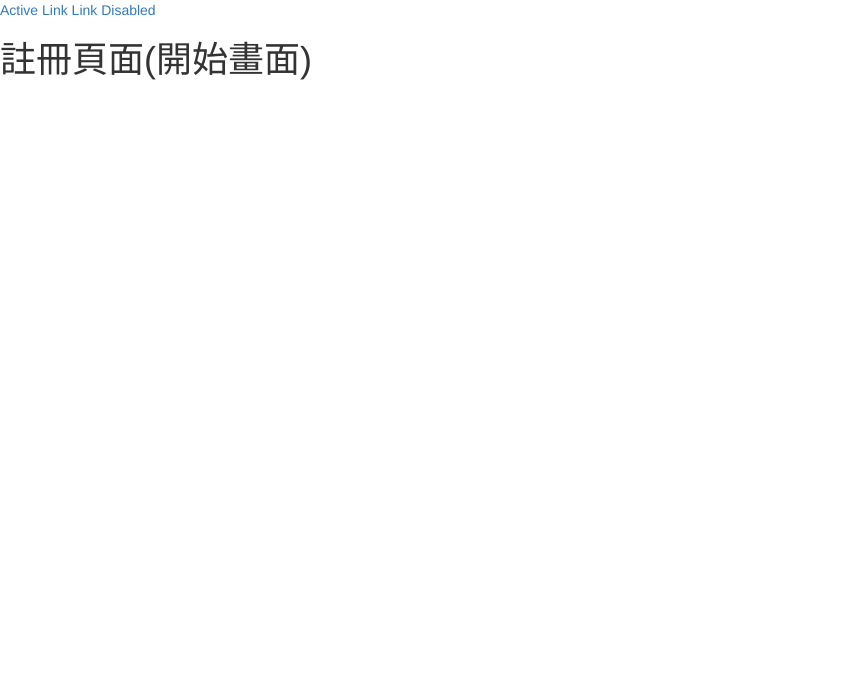
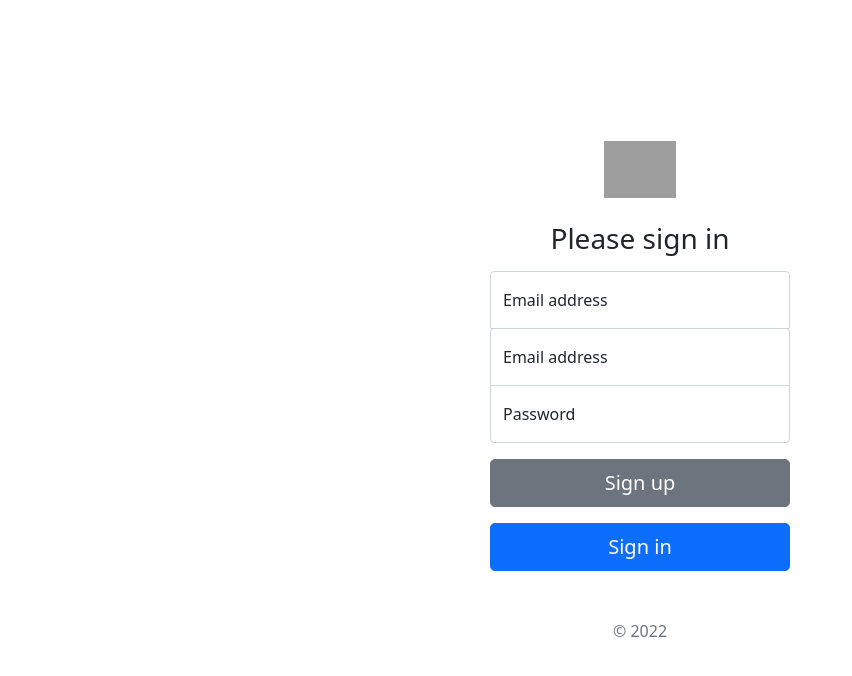
Before and after one commit to MongoChat-Flask/mongoengine-chat-resource, a Flask app: page /user/signup in a window 1280 px wide. Shown: the top 676 px of the page, without its empty margins (0-852 px from the left). Run offline with Flask 2, Linux system fonts and the light colour scheme; parts of the project's set-up code (start-up, migrations or seed data) failed here and were passed over; some libraries are stand-ins or nearby versions; grey boxes are pictures that could not be loaded.

Commit message:
登入/註冊頁面

```diff
--- a/index/routes.py
+++ b/index/routes.py
@@ -6,4 +6,4 @@ IndexRoutes = Blueprint('IndexRoutes', __name__)
 # 按间距中的绿色按钮以运行脚本。
 @IndexRoutes.route('')
 def index():
-    return render_template('index.html')
+    return render_template('index.html', login=True)
--- a/templates/index.html
+++ b/templates/index.html
@@ -39,30 +39,39 @@
   <body class="text-center">
 {% block content %}
 
-
   <main class="form-signin">
-    <form>
+    <form action="">
       <img class="mb-4" src="https://bootstrap5.hexschool.com/docs/5.1/assets/brand/bootstrap-logo.svg" alt="" width="72" height="57">
       <h1 class="h3 mb-3 fw-normal">Please sign in</h1>
-
+{% if login == False %}
       <div class="form-floating">
-        <input type="email" class="form-control" id="floatingInput" placeholder="name@example.com">
-        <label for="floatingInput">Email address</label>
+        <input type="email" class="form-control" id="floatingName" placeholder="username">
+        <label for="floatingName">Email address</label>
+      </div>
+{% endif %}
+      <div class="form-floating">
+        <input type="email" class="form-control" id="floatingInput1" placeholder="name@example.com">
+        <label for="floatingInput1">Email address</label>
       </div>
       <div class="form-floating">
-        <input type="password" class="form-control" id="floatingPassword" placeholder="Password">
-        <label for="floatingPassword">Password</label>
+        <input type="password" class="form-control" id="floatingPassword1" placeholder="Password">
+        <label for="floatingPassword1">Password</label>
       </div>
 
       <p></p>
-
-      <button class="w-100 btn btn-lg btn-primary" type="submit">Sign in</button>
-      <a href="{{url_for('UserRoutes.login')}}"></a>
+{% if login == True %}
+      <button class="w-100 btn btn-lg btn-primary" type="submit" formaction="{{url_for('UserRoutes.login')}}" formmethod="post">Sign in</button>
 
       <p></p>
 
-      <button class="w-100 btn btn-lg btn-secondary" type="submit">Sign up</button>
-      <a href="{{url_for('UserRoutes.signup')}}"></a>
+      <button class="w-100 btn btn-lg btn-secondary" type="submit" formaction="{{url_for('UserRoutes.signup')}}" formmethod="get">Sign up</button>
+{% else %}
+      <button class="w-100 btn btn-lg btn-secondary" type="submit" formaction="{{url_for('UserRoutes.signup')}}" formmethod="post">Sign up</button>
+
+      <p></p>
+
+      <button class="w-100 btn btn-lg btn-primary" type="submit" formaction="{{url_for('IndexRoutes.index')}}" formmethod="get">Sign in</button>
+{% endif %}
 
       <p class="mt-5 mb-3 text-muted">&copy; 2022</p>
     </form>
--- a/user/routes.py
+++ b/user/routes.py
@@ -9,7 +9,7 @@ UserRoutes = Blueprint('UserRoutes', __name__)
 @UserRoutes.route('/signup', methods=['GET', 'POST'])
 def signup():
     if request.method == "GET":
-        return render_template('register.html')
+        return render_template('index.html', login=False)
     return CreateUser()
 
 
@@ -20,7 +20,7 @@ def Activate_account():
 
 
 # 登入
-@UserRoutes.route('/login', methods=['GET'])
+@UserRoutes.route('/login', methods=['GET', 'POST'])
 def login():
     return "VaildateUser()"
 
```
